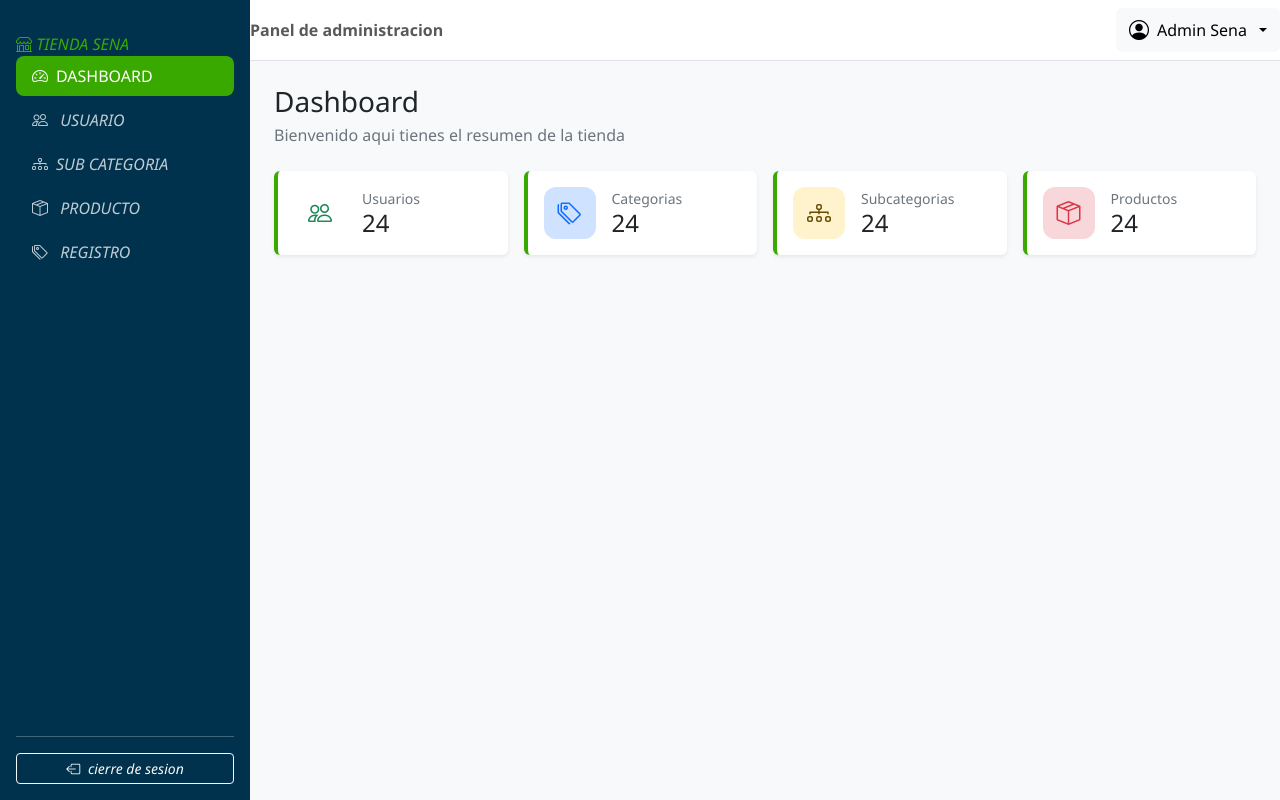
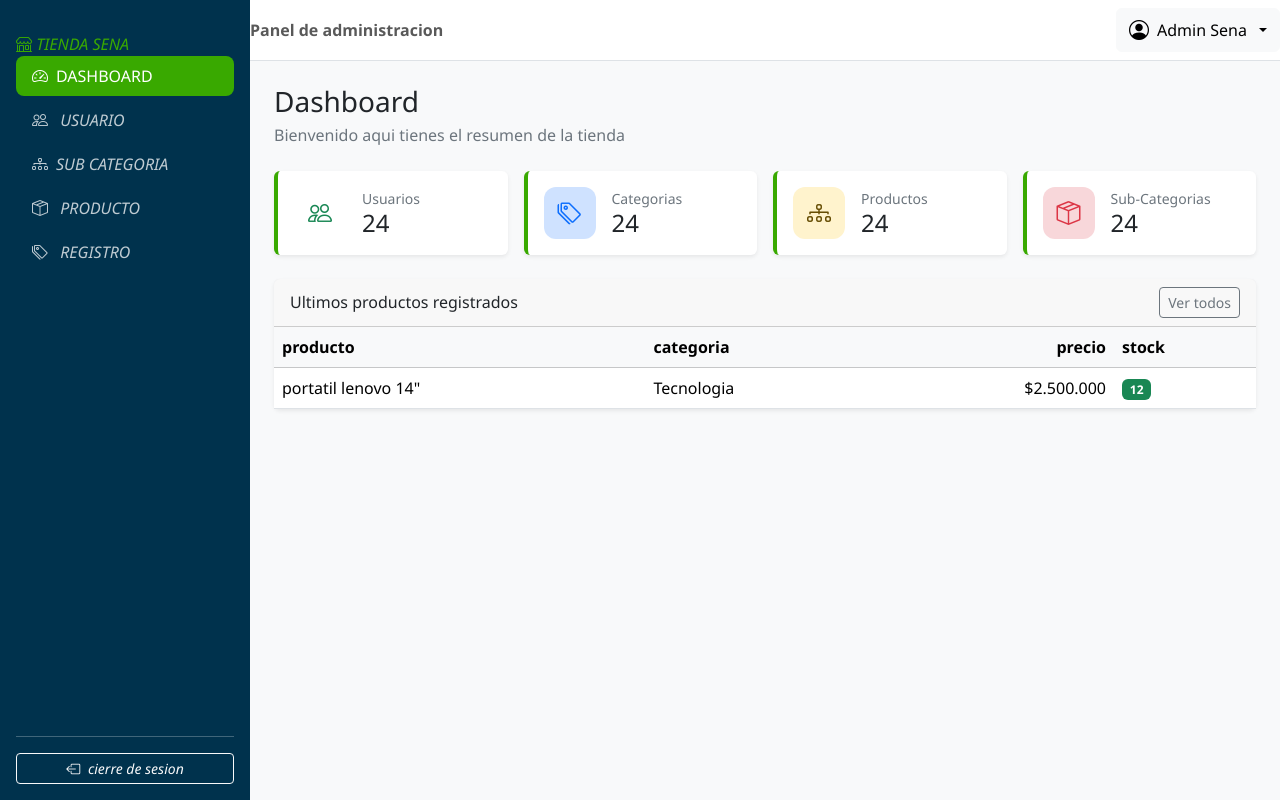
Before and after one commit to felipe0423/inventario_3411009, a plain HTML site: page dashboard.html in a window 1280 px wide. Drawn offline with nearby package versions, Linux system fonts and the light colour scheme.

Commit message:
dashboard
actualizacion y correccion del dashboard

```diff
--- a/dashboard.html
+++ b/dashboard.html
@@ -148,6 +148,10 @@
                     </div>
 
                 </div>
+
+
+
+
                 <!--columna 2-->
                 <div class="col">
                     <!--tarjeta con nuestra franja verde y animacion-->
@@ -174,6 +178,10 @@
 
                 </div>
 
+
+
+
+
                 <div class="col">
                     <!--tarjeta con nuestra franja verde y animacion-->
                     <div class="card tarjetas-kpi shadow-sm h-100">
@@ -182,32 +190,6 @@
                             <!--cuadro del icono fondo verde suave icono verde-->
                             <div class="icono-kpi bg-warning-subtle text-warning-emphasis">
                                 <i class="bi bi-diagram-3"></i>
-                            </div>
-                            <div>
-                                <!--nombre del indicador-->
-                                <p class="text-secondary small mb-0">Subcategorias</p>
-                                <!--valor de ejemplo del indicador-->
-                                <h2 class="h4 mb-0">24</h2>
-                                <!--cierre del bloque de texto-->
-                            </div>
-                            <!--link estira este enlace sobre toda la tarjeta un clic en cualquier parte
-                            lleva al modulo-->
-                            <a href="productos.html"
-                            class="stretched-link" aria-label="ir a categorias"></a>
-                        </div>
-                    </div>
-
-                </div>
-
-
-                <div class="col">
-                    <!--tarjeta con nuestra franja verde y animacion-->
-                    <div class="card tarjetas-kpi shadow-sm h-100">
-                        <!--cuerpo con flexbox icono y texto lado a lado separados-->
-                        <div class="card-body d-flex align-items-center gap-3">
-                            <!--cuadro del icono fondo verde suave icono verde-->
-                            <div class="icono-kpi bg-danger-subtle text-danger">
-                                <i class="bi bi-box-seam"></i>
                             </div>
                             <div>
                                 <!--nombre del indicador-->
@@ -227,7 +209,65 @@
 
 
 
+
+
+         <div class="col">
+                    <!--tarjeta con nuestra franja verde y animacion-->
+                    <div class="card tarjetas-kpi shadow-sm h-100">
+                        <!--cuerpo con flexbox icono y texto lado a lado separados-->
+                        <div class="card-body d-flex align-items-center gap-3">
+                            <!--cuadro del icono fondo verde suave icono verde-->
+                            <div class="icono-kpi bg-danger-subtle text-danger">
+                                <i class="bi bi-box-seam"></i>
+                            </div>
+                            <div>
+                                <!--nombre del indicador-->
+                                <p class="text-secondary small mb-0">Sub-Categorias</p>
+                                <!--valor de ejemplo del indicador-->
+                                <h2 class="h4 mb-0">24</h2>
+                                <!--cierre del bloque de texto-->
+                            </div>
+                            <!--link estira este enlace sobre toda la tarjeta un clic en cualquier parte
+                            lleva al modulo-->
+                            <a href="subcategorias.html"
+                            class="stretched-link" aria-label="ir a categorias"></a>
+                        </div>
+                    </div>
+
+                </div>
+
+
+
             </div>
+
+            <div class="card border-0 shadow-sm h-100">
+                <!--encabezado de la tarjeta con titulo y enlace a los lados-->
+                <div class="card-header bg-while d-flex justify-content-between align-items-center">
+                    <!--Titulo pequeño-->
+                    <h2 class="h6 mb-0">Ultimos productos registrados</h2>
+                    <!--boton que lleva al modulo productos-->
+                    <a href="productos.html" class="btn btn-sm btn-outline-secondary">Ver todos</a>
+
+                </div>
+
+                <!--permite desplazar la tabla en celular-->
+                <div class="tablet-responsive">
+                    <table class="table table-hover aling-middle mb-0">
+                        <thead class="table-light">
+                            <tr><th>producto</th><th>categoria</th><th class="text-end">precio</th><th>stock</th></tr>
+                        </thead>
+
+                        <!--cuerpo de la tabla-->
+                        <tbody>
+                            <tr><td>portatil lenovo 14"</td><td>Tecnologia</td>
+                            <td class="text-end">$2.500.000</td><td><span class="badge text-bg-success">12</span></td></tr>
+                        </tbody>
+                    </table>
+                </div>
+
+            </div>
+
+
 
         </main>
 
```
